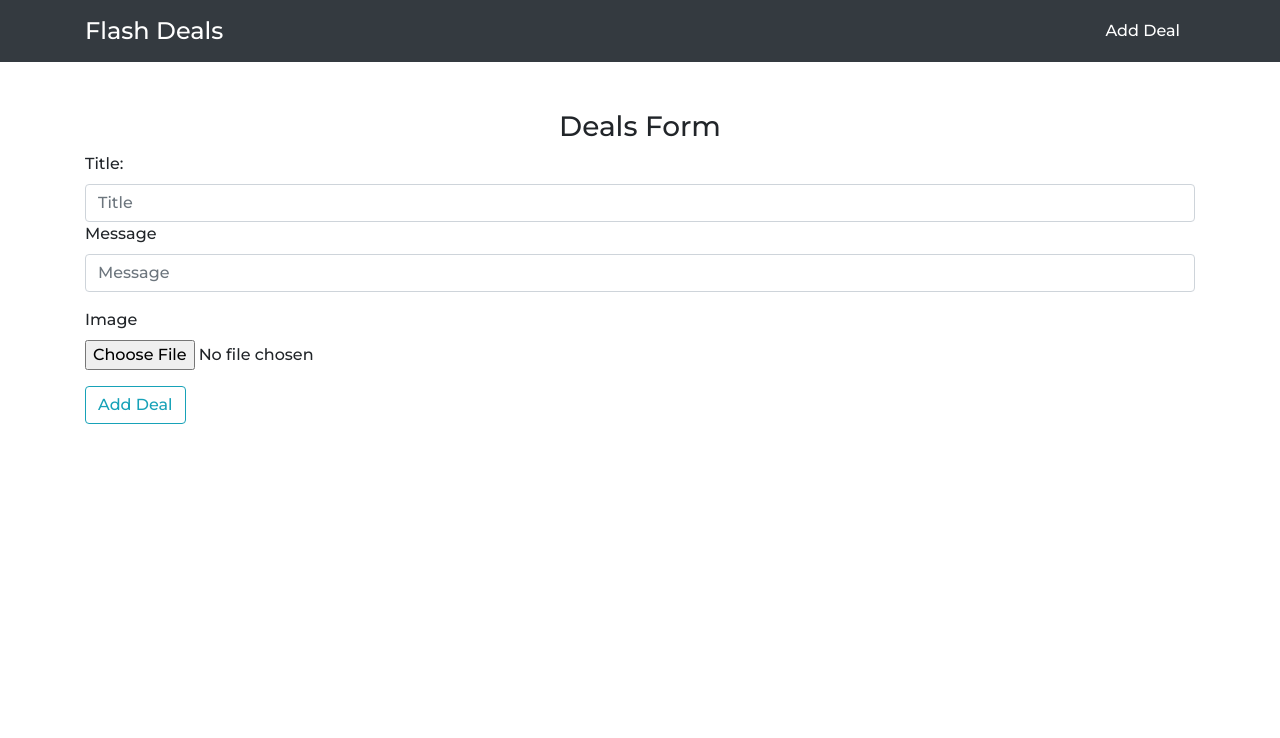
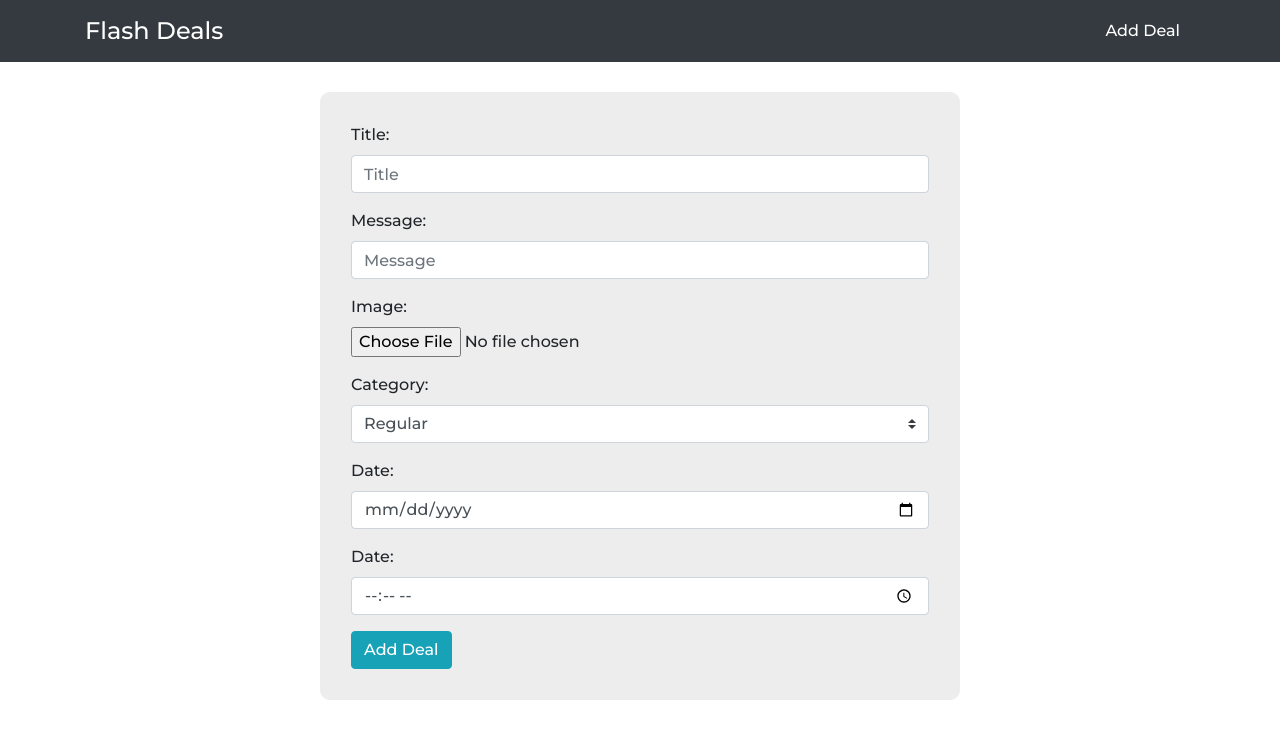
Before and after one commit to Shadman87/Flash-Deals, a React (Create React App) app: page /deals/new in a window 1280 px wide. Shown: the top 738 px of the page. Built offline with nearby package versions, Linux system fonts and the light colour scheme.

Commit message:
form completed

```diff
--- a/package.json
+++ b/package.json
@@ -10,7 +10,9 @@
     "react": "^16.14.0",
     "react-dom": "^16.14.0",
     "react-router-dom": "^5.2.0",
-    "react-scripts": "3.4.3"
+    "react-scripts": "3.4.3",
+    "sweetalert2": "^10.7.0",
+    "sweetalert2-react-content": "^3.2.1"
   },
   "scripts": {
     "start": "react-scripts start",
--- a/src/App.css
+++ b/src/App.css
@@ -25,6 +25,9 @@ li {
 
 /******** Home.js *****/
 
+img {
+  max-height: 150px;
+}
 .card-body {
   display: flex;
   flex-direction: column;
@@ -36,3 +39,16 @@ li {
 }
 
 /******** Home.js *****/
+
+/********* DealCreate.js *******/
+
+.add-form {
+  width: 50%;
+  border: 1px solid #ededed;
+  border-radius: 10px;
+  padding: 30px 30px;
+  background-color: #ededed;
+  margin: 30px auto;
+}
+
+/********* DealCreate.js *******/
--- a/src/components/DealCreate.js
+++ b/src/components/DealCreate.js
@@ -1,4 +1,14 @@
 import React from 'react';
+
+
+import "../App.css"
+
+import firebase from 'firebase'
+import fireConfig from '../firebaseConfig/config';
+
+//Importing SweetAlert
+import Swal from "sweetalert2";
+import withReactContent from "sweetalert2-react-content";
 
 
 class DealCreate extends React.Component {
@@ -9,32 +19,91 @@ class DealCreate extends React.Component {
     const title = this.title.value;
     const message = this.message.value;
     const imageFile = this.imageFile.files[0];
+    const category = this.category.value;
+    const date = this.date.value;
+    const time = this.time.value;
 
-    var d =  new Date();
+    const dateTime = date + " " + time;
+    const dateInMilli = Date.parse(dateTime);
+
+    var d = new Date();
     var id = Date.parse(d).toString();
     console.log(id);
 
-    console.log(title + " " + message + " " + imageFile);
+    console.log(category);
+    if(title === '' || message === '') {
+      alert("Form can't be empty");
+      window.location.reload();
+    }
+    //Uploading to Firestore
+    let firestore = fireConfig.firestore();
+    const ref = firebase.storage().ref();
+
+    const MySwal = withReactContent(Swal);
+
+    if (imageFile) {
+      var fileName = id;
+
+      const metadata = {
+          contentType: imageFile.type,
+      };
+      const task = ref.child(fileName).put(imageFile, metadata);
+      task.then((snapshot) => snapshot.ref.getDownloadURL()).then((url) => {
+        //alert("Image Upload Successful");
+        console.log(url);
+        firestore
+          .collection("Deals")
+          .doc(id)
+          .set({
+            id: id,
+            title: title,
+            message: message,
+            imageUrl: url,
+            category: category,
+            date: date,
+            time: time,
+            dateInMilli: dateInMilli
+          })
+          .then(() => {
+            MySwal.fire({
+              icon: "success",
+              title: "Data Saved!",
+              confirmButtonText: "Okay",
+            })
+            .then(() => {
+              window.location.assign('/');
+            });
+          })
+          .catch((error) => {
+            console.log(error);
+          });
+      });
+    } else {
+      console.log("Image needs to be selected!");
+      window.location.reload();
+    }
+    //Resetting the form
+    this.title.value = '';
+    this.message.value = '';
+    this.imageFile.value = '';
+
   }
-
-  render() {
+  render () {
     return (
-      //Form for input of deals;
-      <div className="container">
-        <h3 className="text-center mt-5">Deals Form</h3>
+      <div className="add-form container">
         <form onSubmit={this.addDeal}>
-          <div className="form-grop">
+          <div className="form-group">
             <label htmlFor="title">Title: </label>
             <input
               type="text"
               name="title"
               className="form-control"
               placeholder="Title"
-              ref={input=> this.title = input}
+              ref={input => this.title = input}
             />
           </div>
           <div className="form-group">
-            <label htmlFor="message">Message</label>
+            <label htmlFor="message">Message: </label>
             <input
               type="text"
               name="message"
@@ -44,19 +113,48 @@ class DealCreate extends React.Component {
             />
           </div>
           <div className="form-group">
-            <label htmlFor="imageFile">Image</label>
+            <label htmlFor="imageUrl">Image: </label>
             <input
               type="file"
+              name="imageFile"
               className="form-control-file"
-              name="imageFile"
-              ref={input => this.imageFile = input}
+              placeholder="Image URL"
+              ref={input => this.imageFile = input }
             />
           </div>
-          <button type="submit" className="btn btn-outline-info">Add Deal</button>
+          <div className="form-group">
+            <label htmlFor="category">Category: </label>
+            <select
+              className="custom-select"
+              name="category"
+              ref={input => this.category = input}>
+              <option value="regular">Regular</option>
+              <option value="upcoming">Upcoming</option>
+            </select>
+          </div>
+
+          <div className="form-group">
+            <label htmlFor="date">Date:</label>
+            <input
+              type="date"
+              name="date"
+              className="form-control"
+              ref={input => this.date = input}
+            />
+          </div>
+          <div className="form-group">
+            <label htmlFor="time">Date:</label>
+            <input
+              type="time"
+              name="time"
+              className="form-control"
+              ref={input => this.time = input}
+            />
+          </div>
+          <button type="submit" className="btn btn-info">Add Deal</button>
         </form>
       </div>
     );
   }
 };
-
 export default DealCreate;
--- a/src/components/Home.js
+++ b/src/components/Home.js
@@ -31,7 +31,7 @@ const Home = () => {
         {deals.map(doc => (
           <div key={doc.id} className="col mt-5 mb-4">
             <div className="card">
-              <img src="https://dummyimage.com/600x400/000/fff.jpg" className="card-img-top" alt=""/>
+              <img src={doc.data().imageUrl} className="card-img-top" alt=""/>
               <div className="card-body">
                 <h5 className="card-title">{doc.data().title}</h5>
                 <p className="card-text">{doc.data().message}</p>
```
Also changed, not shown: 1 other file (tests, documents, lock files or other folders).
